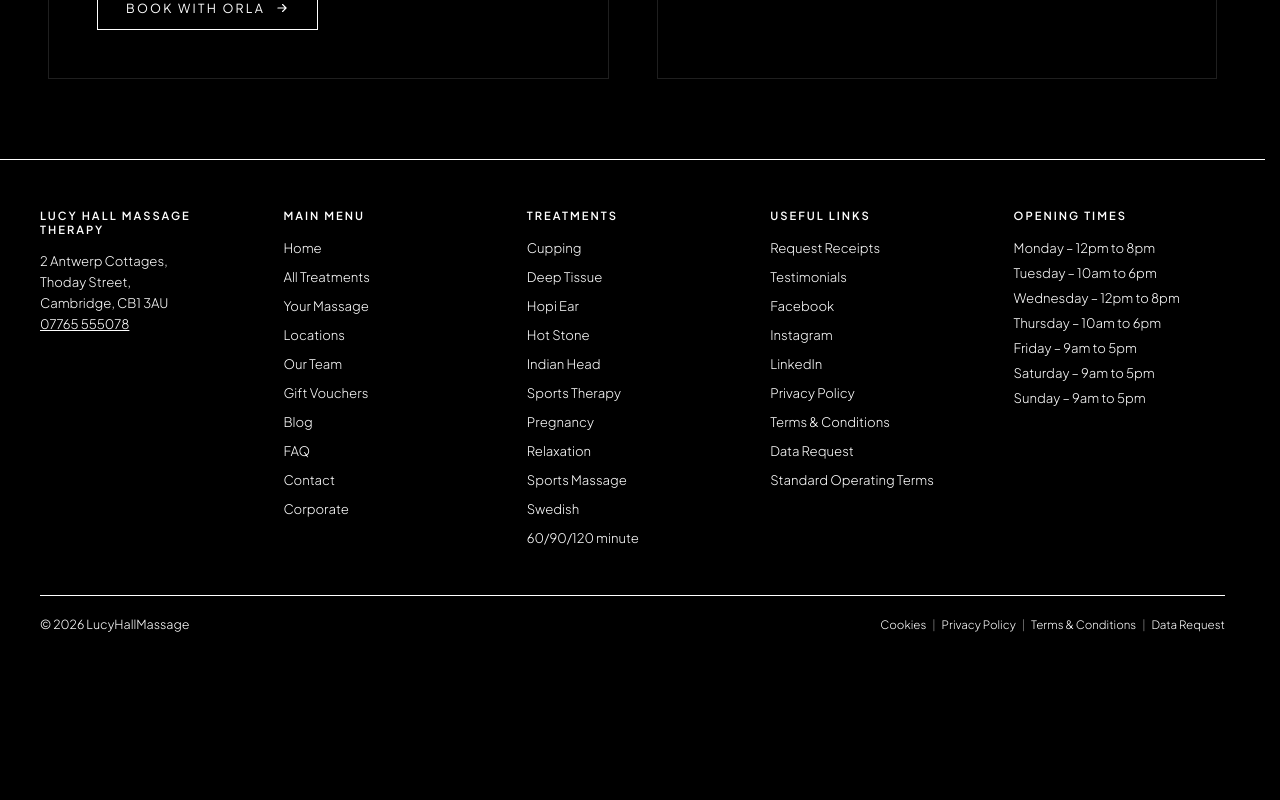
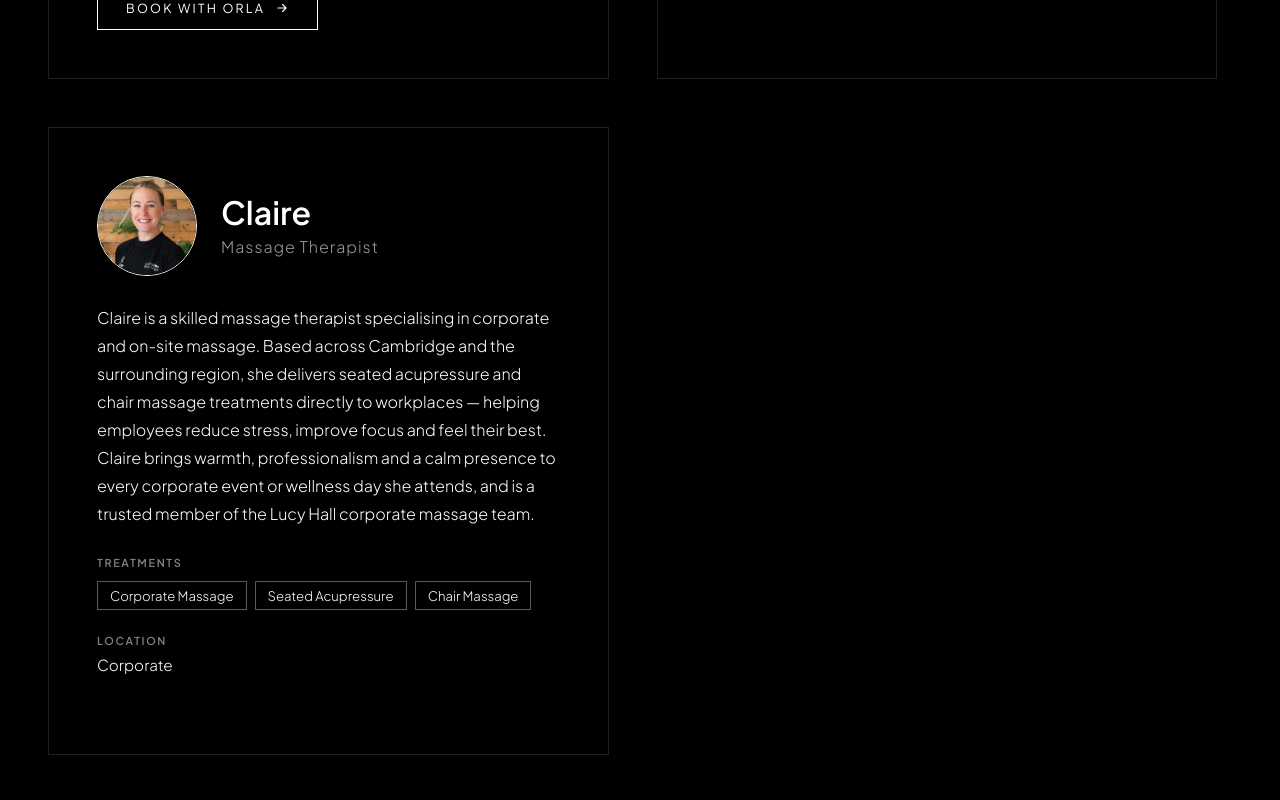
Before and after one commit to federationdesign-design/LHM, a Next.js app: page /team in a window 1280 px wide. Shown: the part 2120-2920 px from the top of the page. Before the commit the page ends 2780 px from the top, so only its background shows below. Built offline with nearby package versions, Linux system fonts and the light colour scheme.

Commit message:
Team: restore Claire to corporate team with new profile photo

```diff
--- a/app/TeamIndexClient.tsx
+++ b/app/TeamIndexClient.tsx
@@ -53,6 +53,17 @@ const members = [
     bio: 'Lucy founded Lucy Hall Massage Therapy with a simple vision: to make high-quality, professional massage therapy accessible to everyone in Cambridge. With over a decade of experience in the industry, she leads both the clinical and corporate sides of the business — overseeing the clinic team at Thoday Street and Cromwell Road while managing the company\'s growing B2B corporate massage programme. Lucy is passionate about the transformative impact that regular massage has on both physical and mental wellbeing, and she has built a team that shares that commitment to excellence.',
     corporate: true,
   },
+  {
+    slug: 'claire',
+    name: 'Claire',
+    title: 'Massage Therapist',
+    location: 'Corporate',
+    locationSlug: '',
+    photo: '/claire-img.jpg',
+    treatments: ['Corporate Massage', 'Seated Acupressure', 'Chair Massage'],
+    bio: 'Claire is a skilled massage therapist specialising in corporate and on-site massage. Based across Cambridge and the surrounding region, she delivers seated acupressure and chair massage treatments directly to workplaces — helping employees reduce stress, improve focus and feel their best. Claire brings warmth, professionalism and a calm presence to every corporate event or wellness day she attends, and is a trusted member of the Lucy Hall corporate massage team.',
+    corporate: true,
+  },
 ];
 
 interface TeamIndexClientProps {
@@ -60,7 +71,7 @@ interface TeamIndexClientProps {
 }
 
 export default function TeamIndexClient({ variant = 'private' }: TeamIndexClientProps = {}) {
-  const corpSlugs = ['lucy-hall'];
+  const corpSlugs = ['lucy-hall', 'claire'];
   const isCorpVariant = variant === 'corporate';
   const displayTeam = isCorpVariant
     ? corpSlugs.map((s) => members.find((m) => m.slug === s)).filter((m): m is (typeof members)[number] => m !== undefined)
```
Also changed, not shown: public/claire-img.jpg (added), 1 other file (tests, documents, lock files or other folders).
